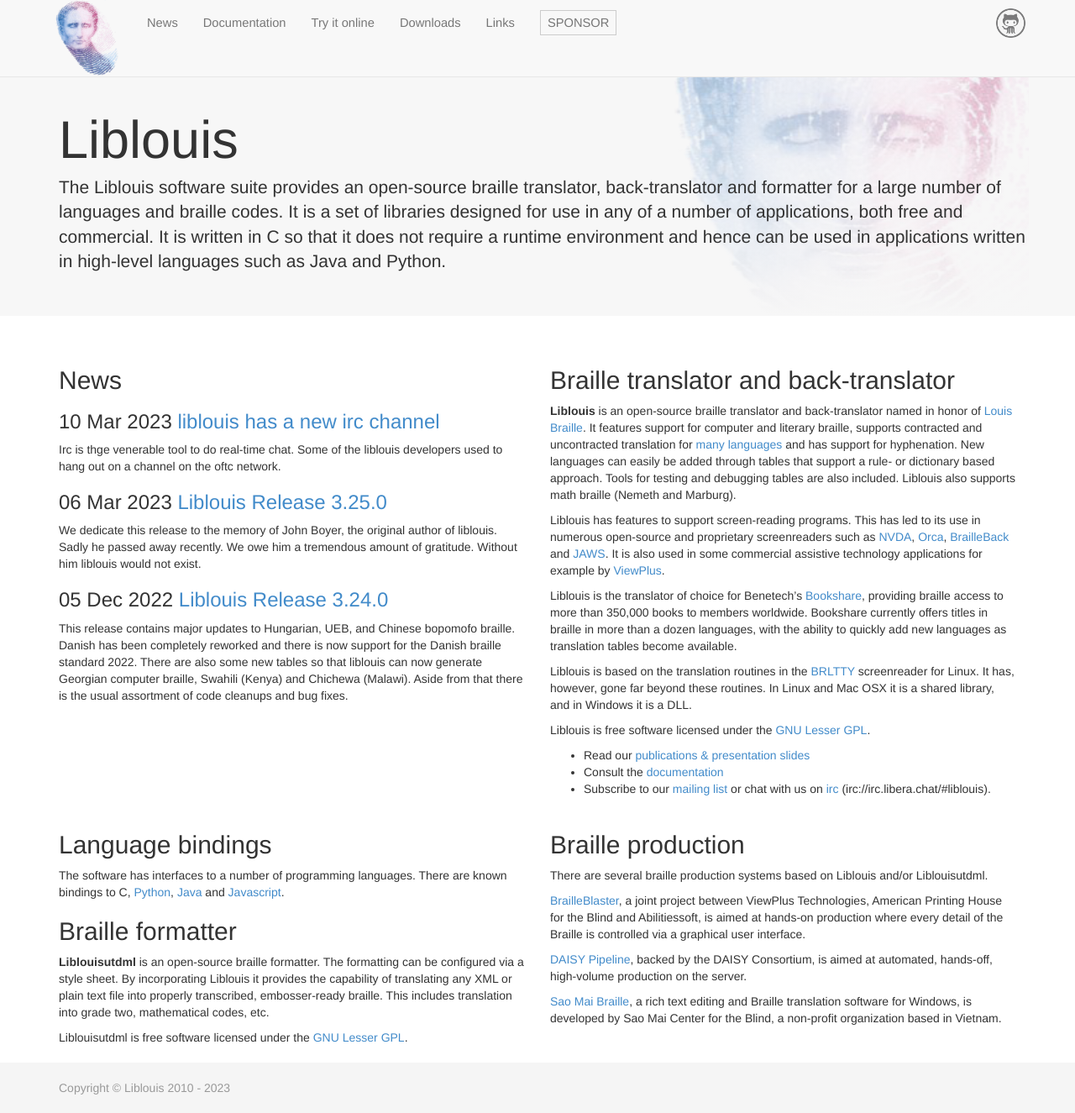
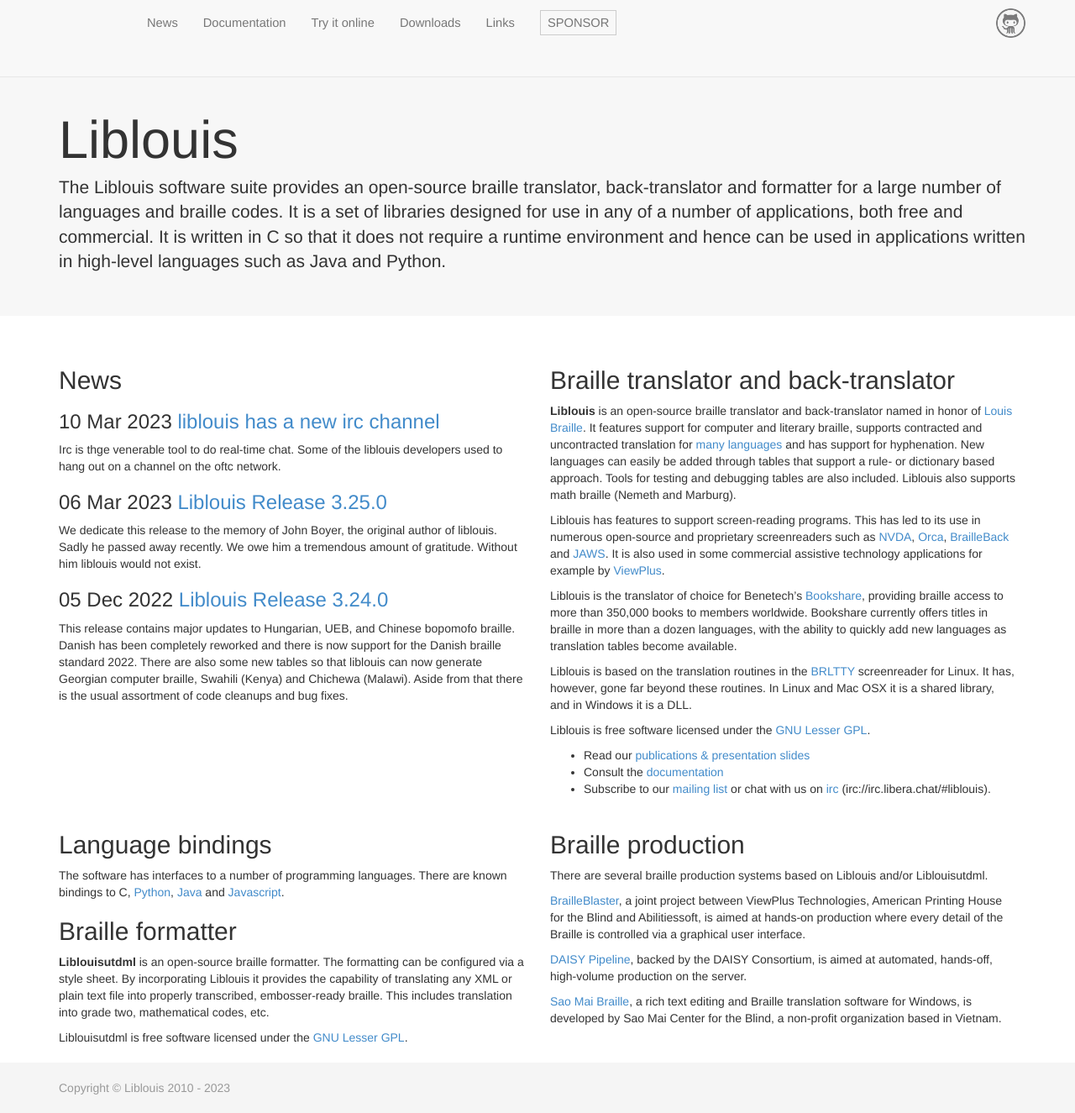
Before and after one commit to liblouis/liblouis.github.io, a Jekyll site: the page built from index.md, in a window 1280 px wide and 1325 px high. Shown: the whole window at 84% size. Built offline with Jekyll 4.4.1, drawn with Linux system fonts in a browser that asks for light colours.

Commit message:
Remove the splash image

```diff
--- a/css/base.scss
+++ b/css/base.scss
@@ -20,7 +20,6 @@
 			color: transparent;
 			size: 1px;
 			width: 50px;
-			background-image: url({{site.baseurl}}/images/louis.png);
 			background-position: left top;
 			background-repeat: no-repeat;
 			background-size: 51px 50px;
--- a/css/front.scss
+++ b/css/front.scss
@@ -14,7 +14,6 @@
 		padding-bottom: 0;
 		background: rgb(247, 247, 247);
 		> .container {
-			background: url({{site.baseurl}}/images/louis.png);
 			background-repeat: no-repeat;
 			background-size: 723px 700px;
 			background-position: top -135px right -210px;
```
Also changed, not shown: images/louis.png (deleted).
